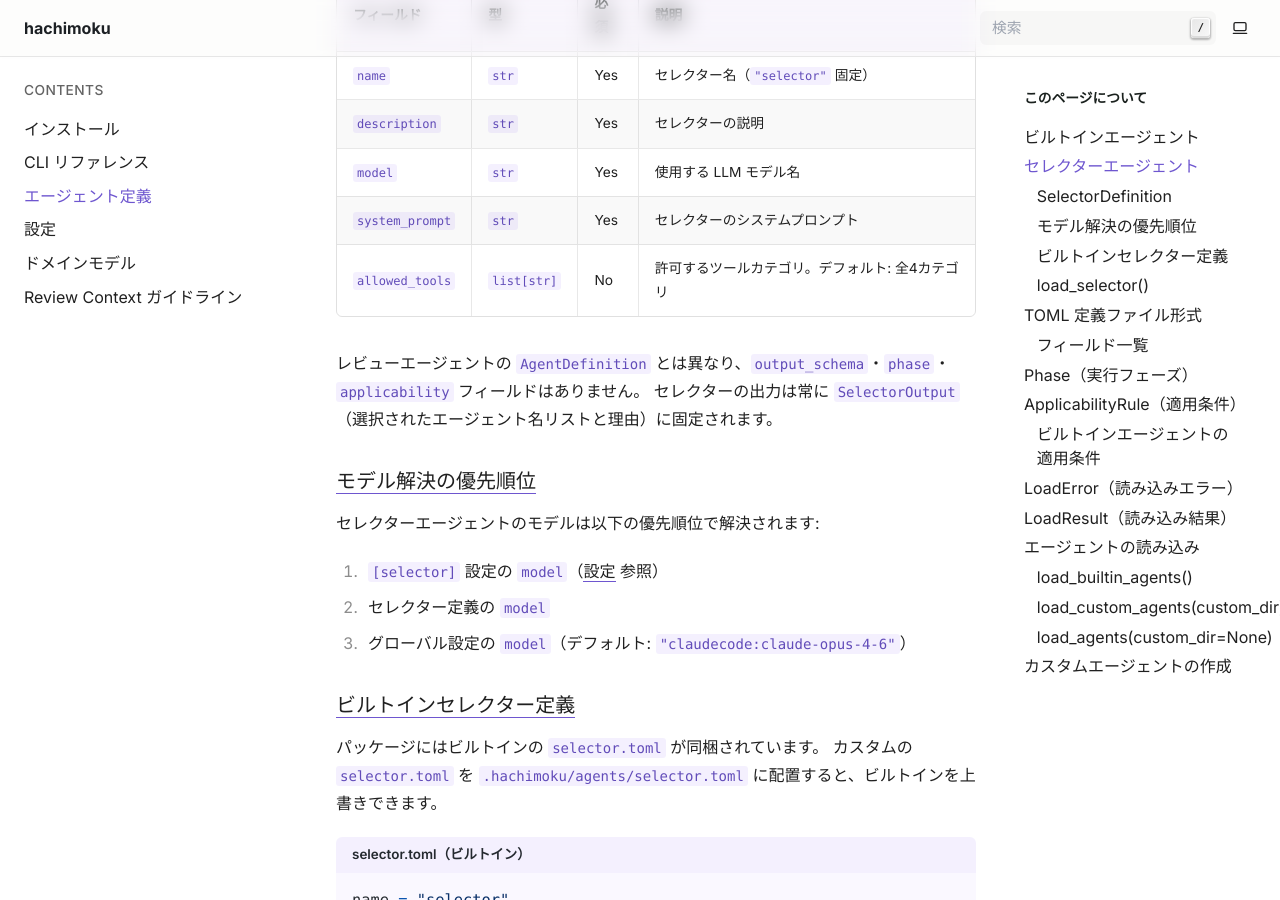
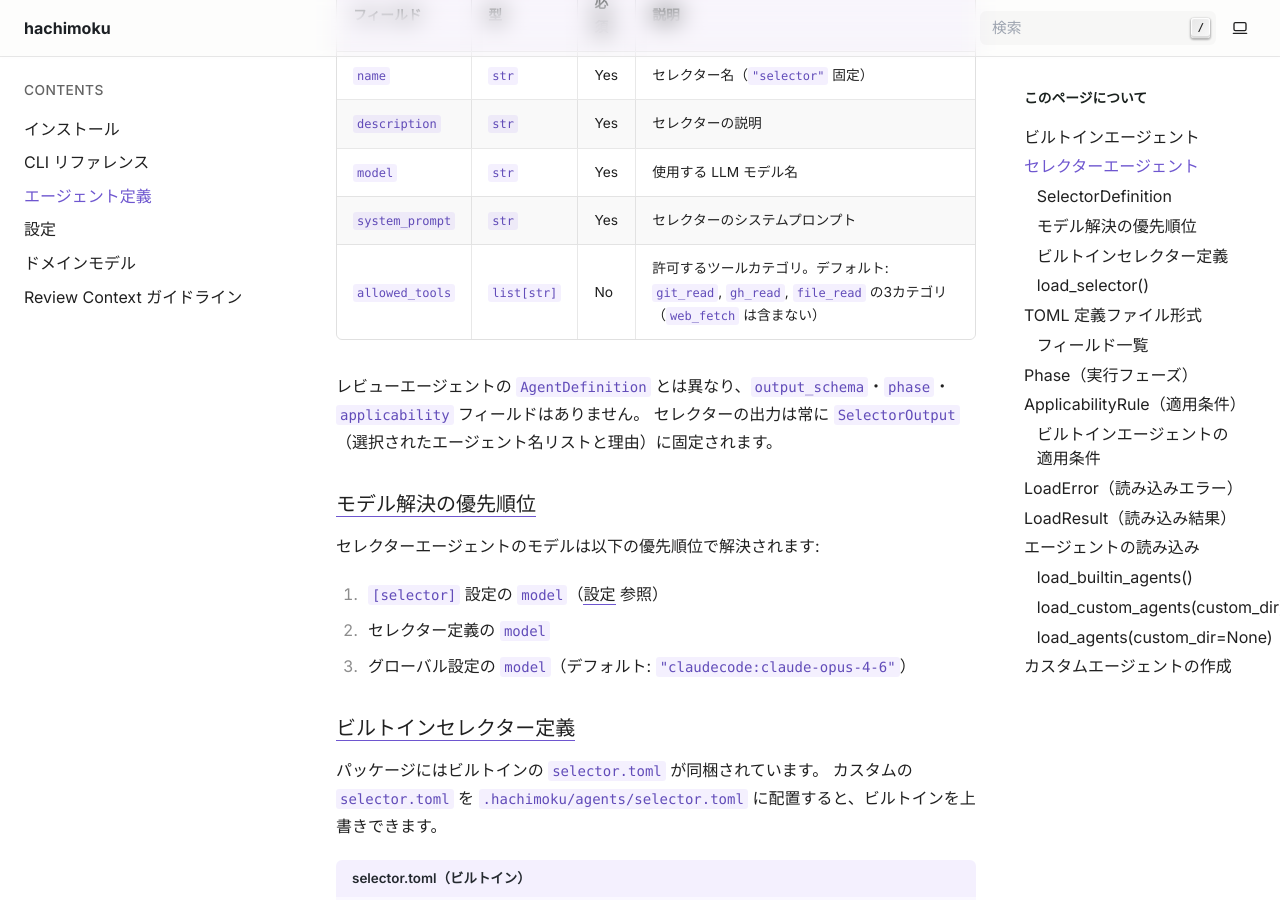
Before and after one commit to drillan/hachimoku, a Sphinx documentation site: the page built from docs/agents.md, in a window 1280 px wide and 900 px high, scrolled down 2290 px. Built offline with Sphinx 7.4.7, drawn with Linux system fonts in a browser that asks for light colours.

Commit message:
docs: Fix SelectorDefinition allowed_tools default description
Correct the documentation for `allowed_tools` default value: it's 3 categories
(git_read, gh_read, file_read) excluding web_fetch, not all 4 categories.

Co-Authored-By: Claude Haiku 4.5 <noreply@anthropic.com>

```diff
--- a/docs/agents.md
+++ b/docs/agents.md
@@ -38,7 +38,7 @@ hachimoku のレビューエージェントは TOML ファイルで定義され
 | `description` | `str` | Yes | セレクターの説明 |
 | `model` | `str` | Yes | 使用する LLM モデル名 |
 | `system_prompt` | `str` | Yes | セレクターのシステムプロンプト |
-| `allowed_tools` | `list[str]` | No | 許可するツールカテゴリ。デフォルト: 全4カテゴリ |
+| `allowed_tools` | `list[str]` | No | 許可するツールカテゴリ。デフォルト: `git_read`, `gh_read`, `file_read` の3カテゴリ（`web_fetch` は含まない） |
 
 レビューエージェントの `AgentDefinition` とは異なり、`output_schema`・`phase`・`applicability` フィールドはありません。
 セレクターの出力は常に `SelectorOutput`（選択されたエージェント名リストと理由）に固定されます。
```
